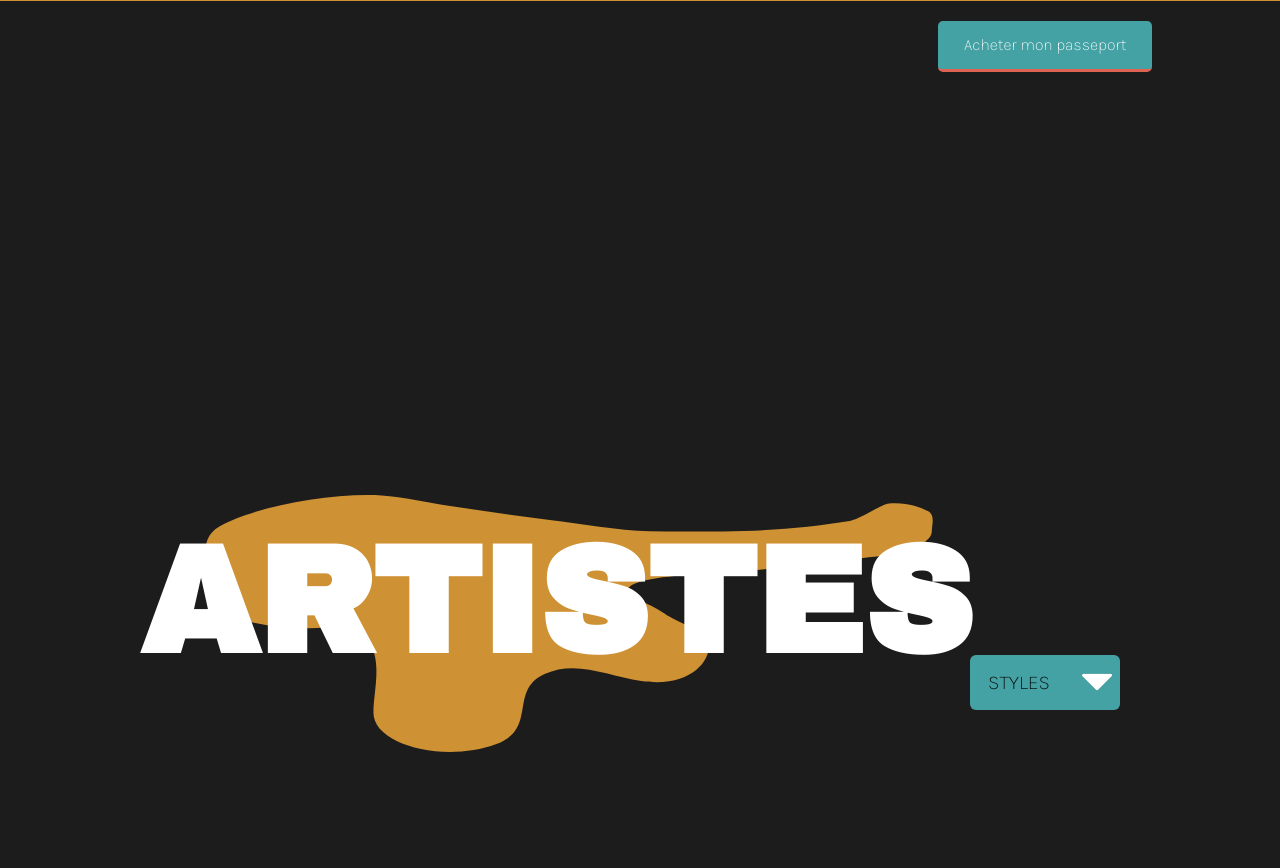
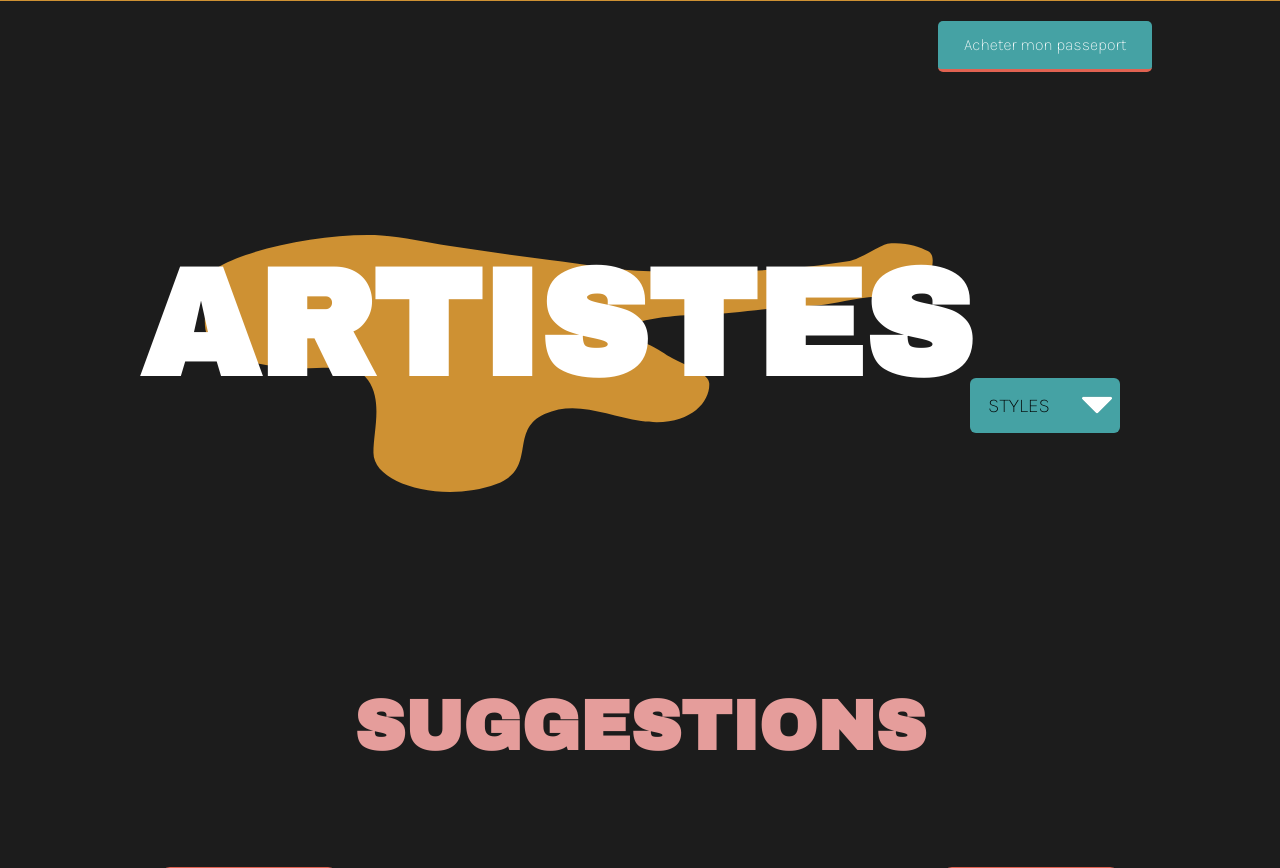
Before and after one commit to MarianneAnctil/unknown, a PHP site: page /artistes/index.php in a window 1280 px wide. Shown: the part 202-1070 px from the top of the page. Run offline with PHP 8.4, Linux system fonts and the light colour scheme; data that the repository does not hold is empty; some libraries are stand-ins or nearby versions.

Commit message:
ajustement forme

```diff
--- a/css/style-marianne.css
+++ b/css/style-marianne.css
@@ -1016,32 +1016,33 @@ body {
 }
 .forme_svg {
   position: relative;
-  top: 200px;
+  top: 80px;
   z-index: 1;
 }
 @media (max-width: 600px) {
   .forme_svg {
     width: 550px;
-    top: 150px;
+    top: 35px;
   }
 }
 @media (min-width: 800px) {
   .forme_svg {
     width: 990px;
     height: 280px;
-    top: 350px;
+    top: 90px;
   }
 }
 
 .h1-artistes {
   text-align: center;
   z-index: 10;
+  margin-top: -80px;
 }
 @media (min-width: 800px) {
   .h1-artistes {
     position: relative;
     top: -10px;
-    margin: 80px 20px 0 0;
+    margin: -197px 20px 0 0;
     text-align: left;
   }
 }
--- a/scss/style-marianne.scss
+++ b/scss/style-marianne.scss
@@ -29,27 +29,28 @@ body{
 
 .forme_svg{
   position: relative;
-  top:200px;
+  top:80px;
   z-index: 1;
 
   @media (max-width: 600px) {
     width: 550px;
-    top:150px;
+    top:35px;
   }
 
   @media (min-width: 800px) {
     width: 990px;
     height: 280px;
-    top: 350px;
+    top: 90px;
   }
 }
 .h1-artistes{
   text-align: center;
   z-index: 10;
+  margin-top: -80px;
   @media(min-width: 800px) {
     position: relative;
     top: -10px;
-    margin: 80px 20px 0 0;
+    margin: -197px 20px 0 0;
     text-align: left;
 
   }
```
Also changed, not shown: 1 other file.
